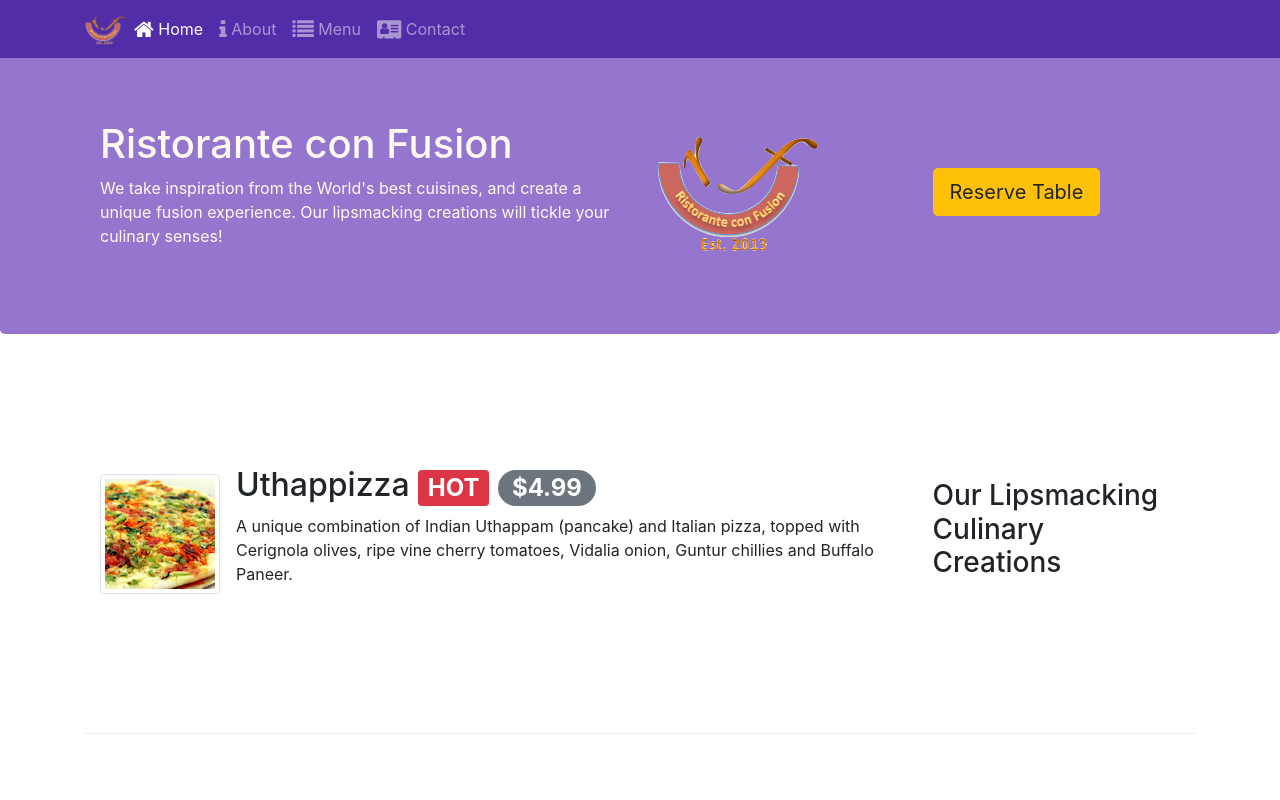
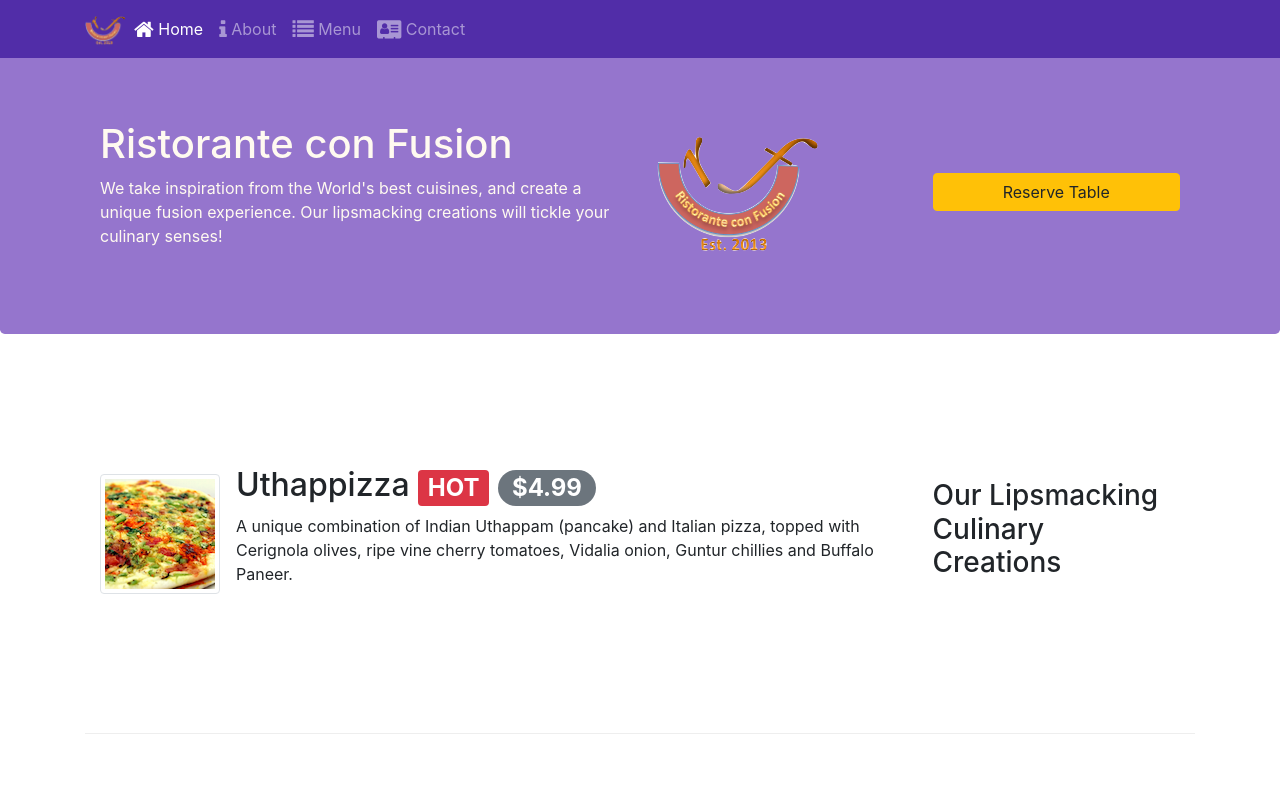
Before and after one commit to darshan74/foodwebsite, a website: page index.html in a window 1280 px wide. Shown: the top 800 px of the page. Drawn offline with nearby package versions, Linux system fonts and the light colour scheme.

Commit message:
updated assignment 2

```diff
--- a/index.html
+++ b/index.html
@@ -44,7 +44,7 @@
                   <img src="img/logo.png" class="img-fluid">
                 </div>
                 <div class="col-12 col-sm-3 align-self-center">
-                  <a class="btn btn-warning btn-lg" href="#reserve" role="button">Reserve Table</a>
+                  <a class="btn btn-block btn-sm-3 btn-warning" href="#reserve" role="button">Reserve Table</a>
                 </div>
             </div>
         </div>
```
